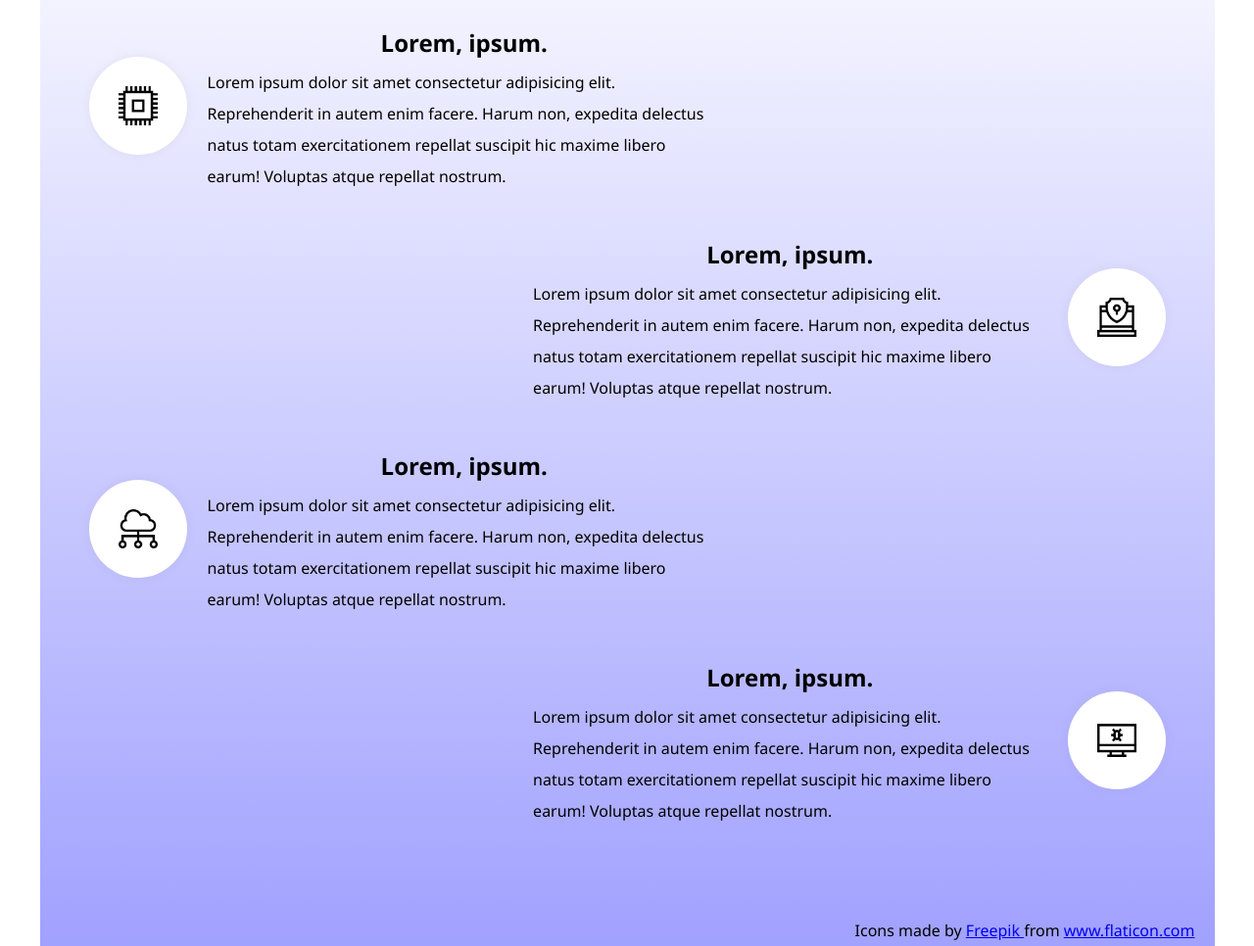
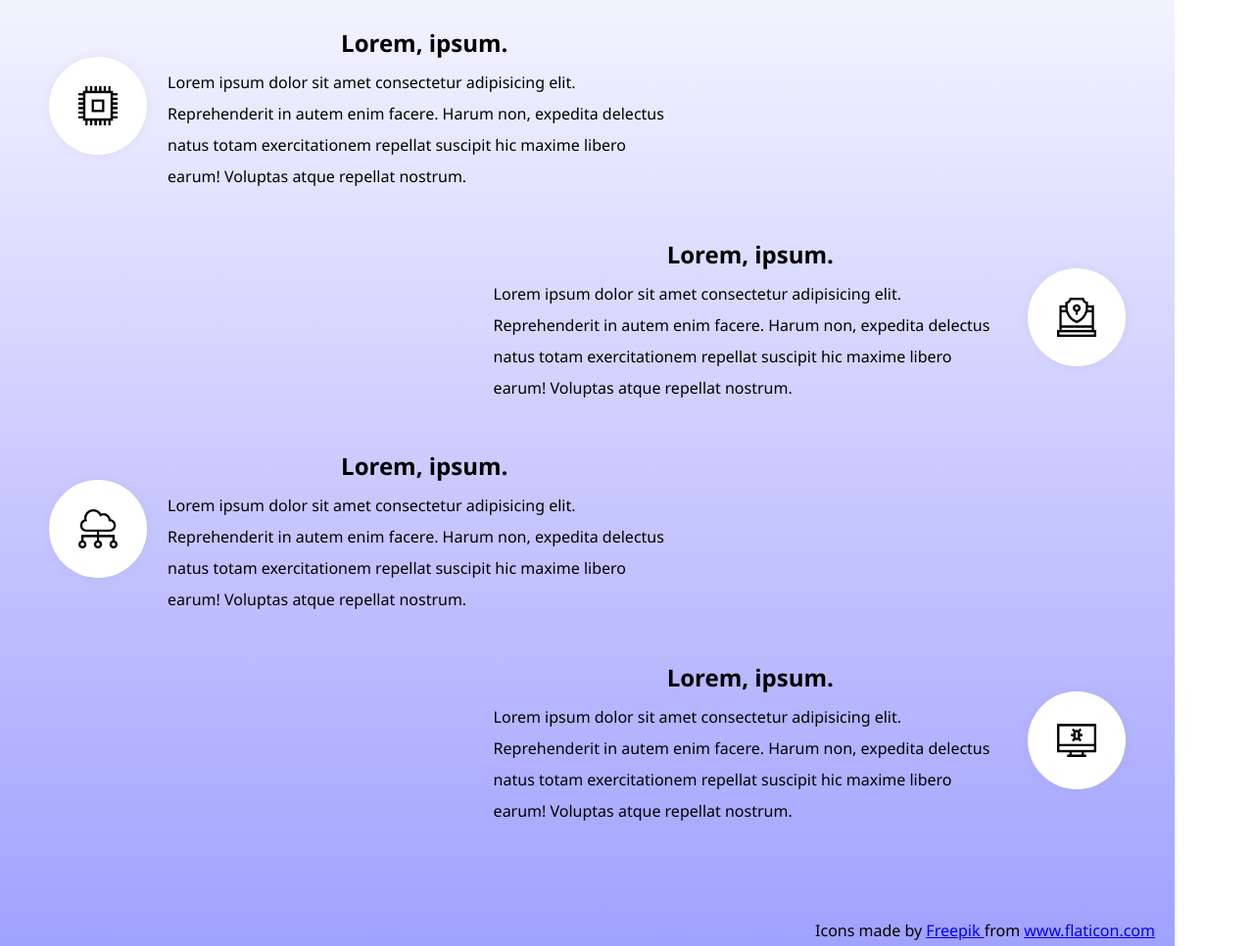
Before and after one commit to magdasokolovic/ui-flexbox-kpi-list, a plain HTML site: page uib-flexbox-kpi-list/index.html in a window 1280 px wide. Shown: the whole page at 98% size. Drawn offline with Linux system fonts and the light colour scheme.

Commit message:
playing with width for a desktop

```diff
--- a/uib-flexbox-kpi-list/style.css
+++ b/uib-flexbox-kpi-list/style.css
@@ -24,7 +24,6 @@ body {
     justify-content: center;
     min-height: 100vh;
     background-image: linear-gradient(to bottom, rgb(243, 243, 255), rgb(161, 161, 255));
-    max-width: 800px;
     margin: 0 auto;
     padding: 0 20px;
 }
@@ -34,7 +33,6 @@ body {
     flex-direction: column;
     align-items: center;
     padding: 20px;
-
 }
 
 .card-image {
@@ -88,7 +86,8 @@ p, h1 {
 
 @media (min-width: 1200px) {
     .main-container {
-        width: 1200px;
+        /* width: 1200px; */
+        margin: 0;
     }
 
     .card-item {
@@ -105,6 +104,7 @@ p, h1 {
     .left {
         align-self: flex-start;
         flex-direction: row;
+
     }
 
     .card-content {
```
